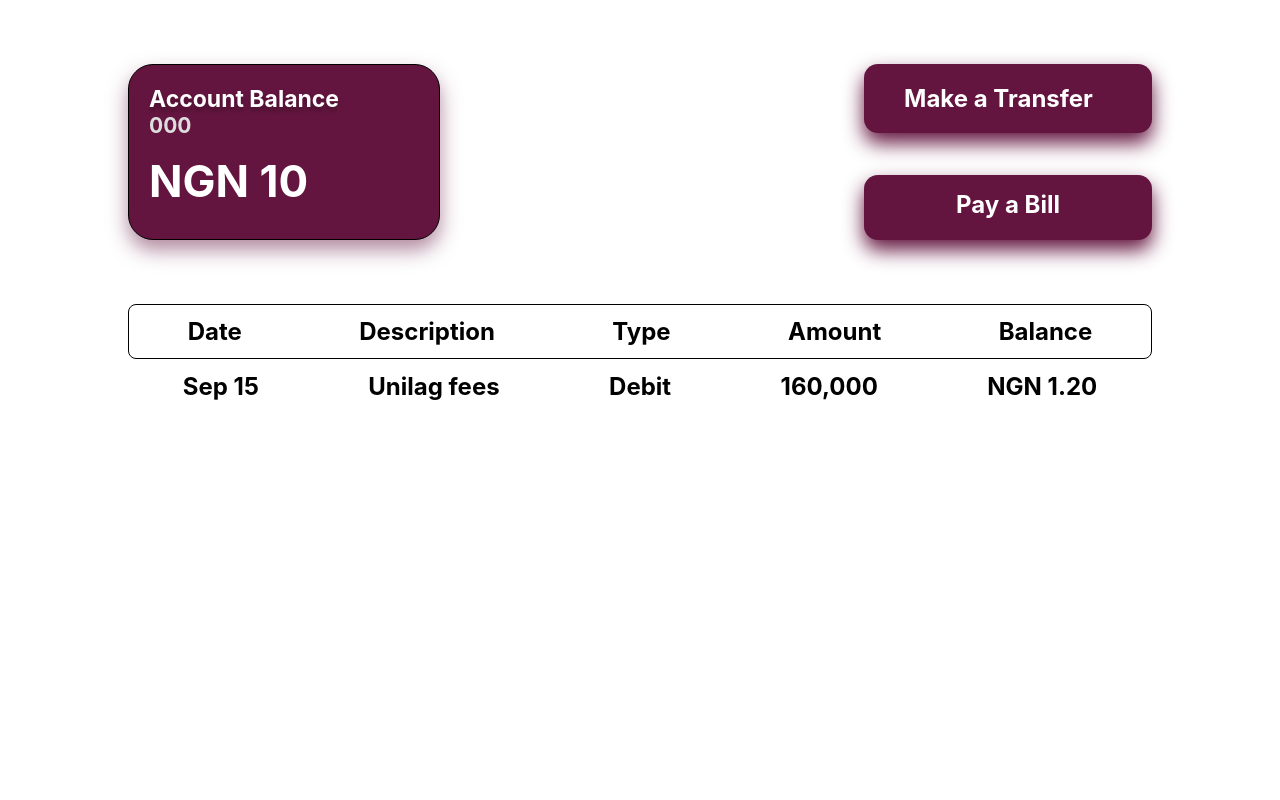
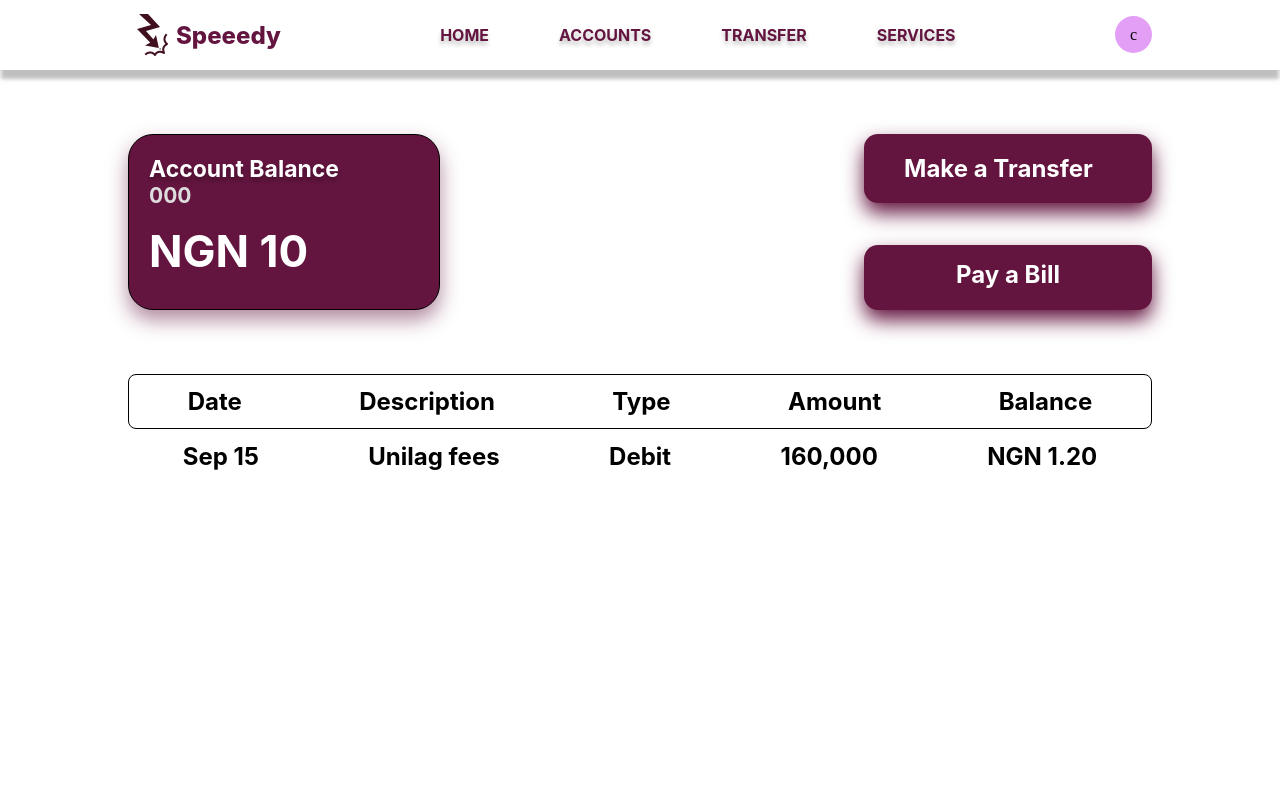
Before and after one commit to Cheerio-ban/Speedy, a Flask app: template app/templates/transactions.html in a window 1280 px wide. Run offline with Flask 3, Linux system fonts and the light colour scheme; the template is opened without the code that fills it: values that come from a table or form of the project are taken from there, others are empty; tables that the repository leaves empty hold one stand-in row (values such as "Sample post").

Commit message:
implemented Navbar

```diff
--- /dev/null
+++ b/app/static/styles/nav-bar.css
@@ -0,0 +1,46 @@
+* {
+  padding: 0;
+  margin: 0;
+  box-sizing: border-box;
+}
+
+.nav-bar {
+  display: flex;
+  justify-content: space-between;
+  padding:   0 10%;
+  height: 70px;
+  align-items: center;
+  background: #FFF;
+  box-shadow: 0px 10px 4px -1px rgba(0, 0, 0, 0.25);
+}
+
+.logo {
+  display: flex;
+  align-items: center;
+}
+
+.logo a {
+  color: #63153F;
+  text-align: center;
+  text-decoration: none;
+  font-family: Inter;
+  font-size: 24px;
+  font-weight: 800;
+}
+
+.links a {
+  color: #63153F;
+  padding: 0 33px;
+  text-decoration: none;
+  font-family: Inter;
+  font-size: 16px;
+  font-weight: 700;
+  text-shadow: 0px 4px 4px rgba(0, 0, 0, 0.25);
+}
+
+.profile a {
+  padding: 10px 15px;
+  background: #E39FF6;
+  border-radius: 50%;
+  text-decoration: none;
+}
--- /dev/null
+++ b/app/templates/nav-bar.html
@@ -0,0 +1,19 @@
+<link rel="stylesheet" href="{{ url_for('static', filename='styles/nav-bar.css') }}">
+<div class="nav-bar">
+  <div class="logo">
+    <img src="{{ url_for('static', filename='images/logo.png') }}" alt="">
+    <a href="">Speeedy</a>
+  </div>
+  <div class="links">
+    <a href="">HOME</a>
+    <a href="">ACCOUNTS</a>
+    <a href="">TRANSFER</a>
+    <a href="">SERVICES</a>
+  </div>
+  <div class="profile">
+    <a>c</a>
+  </div>
+</div>
+
+{% block content %}
+{% endblock %}
--- a/app/templates/transactions.html
+++ b/app/templates/transactions.html
@@ -1,12 +1,13 @@
+{% extends 'nav-bar.html' %}
 
-
+{% block content %}
 <link rel="stylesheet" href="{{ url_for('static', filename='styles/transactions.css') }}">
 <div class="transactions">
   <div class="top-btn">
     <div class="bal">
       <p class="acc-bal">Account Balance</p>
       <p class="acc-num">{{ account.account_number | default('0456757879')}}</p>
-      <p class="acc-bal-ngn">NGN {{account.balance | default('15000')}}</p>
+      <p class="acc-bal-ngn">NGN {{account.balance | default('15000')}} </p>
     </div>
     <div class="act-btn">
       <div class="transfer">Make a Transfer</div>
@@ -28,3 +29,5 @@
     <p>NGN 1.20</p>
   </div>
 </div>
+
+{% endblock %}
--- a/app/templates/transfer.html
+++ b/app/templates/transfer.html
@@ -4,7 +4,7 @@
       {{ form.hidden_tag() }}
       <div class="amount">
         <p>{{ form.amount.label }}</p>
-        <p> {{ form.amount(placeholder='amount', size=70, class="input", id="amount") }}</p>
+        <p> {{ form.amount(placeholder='Amount', size=70, class="input", id="amount") }}</p>
         {% for error in form.amount.errors %}
         <p class="error"> {{ error }}</p>
         {% endfor %}
@@ -25,7 +25,7 @@
       </div>
       <div class="from-acc">
         <p>{{ form.from_acc.label }}</p>
-        <p> {{ form.from_acc(placeholder='Debit Account', size=70, class="input", id="fromacc") }}</p>
+        <p> {{ form.from_acc(placeholder='Account number to be debited', size=70, class="input", id="fromacc") }}</p>
         {% for error in form.from_acc.errors %}
         <p class="error"> {{ error }}</p>
         {% endfor %}
--- a/app/templates/user_home.html
+++ b/app/templates/user_home.html
@@ -38,7 +38,7 @@
             </div>
             <div class="act-btn">
                 <a href="{{ url_for('transfer', username=customer.username) }}" class="transf">Make a Transfer</a><br>
-                <a href="/" class="transac">Transaction History</a><br>
+            <a href="{{ url_for('transactions', username=customer.username) }}" class="transac">Transaction History</a><br>
                 <a href="/" class="creat">Create an Account</a><br>
             </div>
         </div>
```
Also changed, not shown: app/routes.py (+7 -0 lines), app/static/styles/user_home.css (+4 -5 lines).
